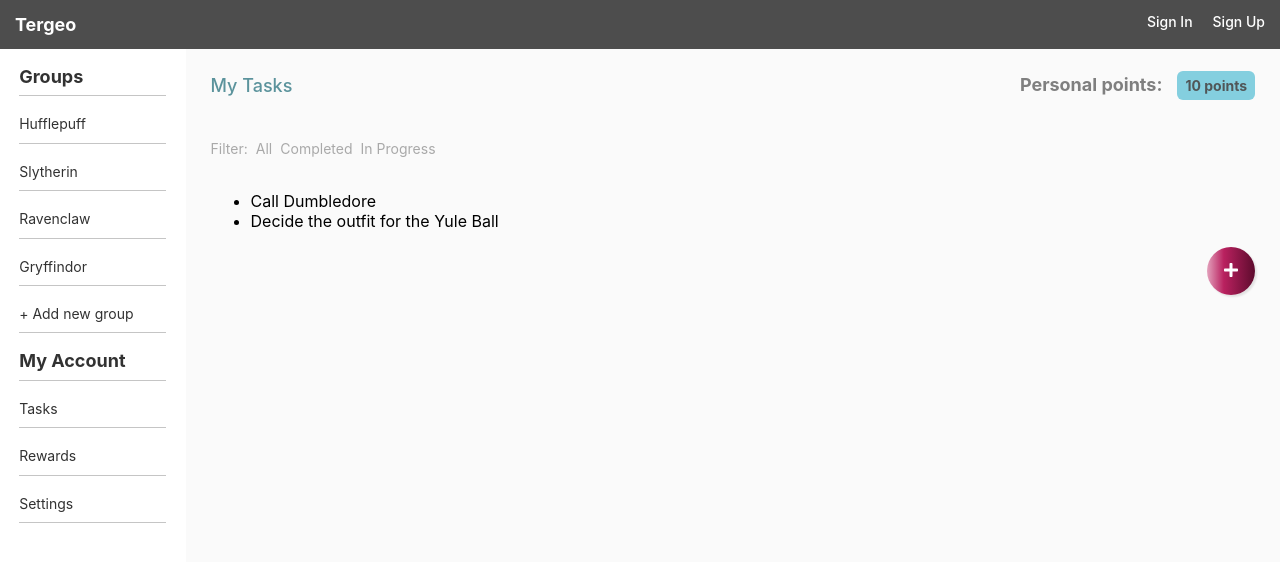
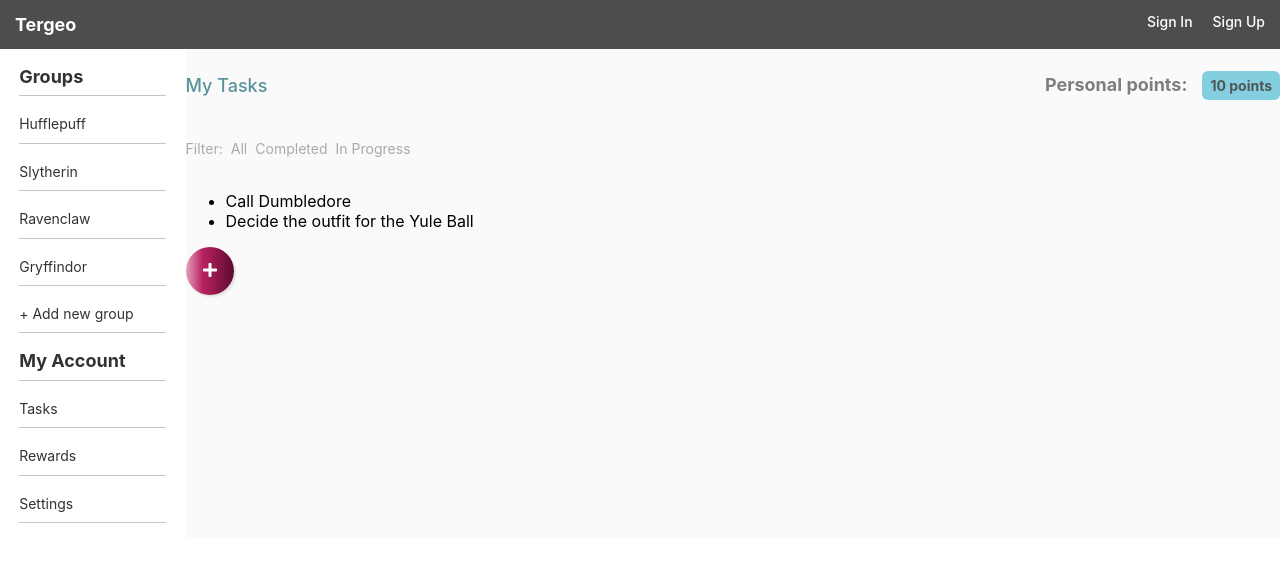
Before and after one commit to NicolePell/tergeo-typescript, a React (Create React App) app in the folder tergeo-ui/: page / in a window 1280 px wide. Shown: the top 562 px of the page. Built offline with nearby package versions, Linux system fonts and the light colour scheme.

Commit message:
chore(styling): still trying to make cmain content 100% height

```diff
--- a/tergeo-ui/src/App.tsx
+++ b/tergeo-ui/src/App.tsx
@@ -6,13 +6,12 @@ import AppHeader from './components/AppHeader';
 import MainContent from './components/MainContent';
 
 const Container = styled.div`
-  height: 100%;
-  background-color: orange;
+  height: 100vh;
 `;
 
 const MainContentContainer = styled.div`
   display: flex;
-  height: 100%;
+  background-color: #fafafa;
 `;
 
 const App: React.FC = () => {
--- a/tergeo-ui/src/Tasks/TaskList.tsx
+++ b/tergeo-ui/src/Tasks/TaskList.tsx
@@ -7,18 +7,22 @@ import NewTaskModal from './NewTaskModal';
 
 const Container = styled.div`
   display: flex;
+  flex: 1 1;
   flex-direction: column;
 `;
 
-const List = styled.ul`
-  align-self: stretch;
-`;
+const List = styled.ul``;
 
 const Item = styled.li``;
 
 export const AddButton = styled.button`
   background: #b9215f;
-  background: linear-gradient(90deg, rgba(227, 161, 188, 1) 0%, rgba(185, 33, 95, 1) 35%, rgba(93, 11, 45, 1) 100%);
+  background: linear-gradient(
+    90deg,
+    rgba(227, 161, 188, 1) 0%,
+    rgba(185, 33, 95, 1) 35%,
+    rgba(93, 11, 45, 1) 100%
+  );
   color: white;
   border: none;
   border-radius: 50%;
@@ -26,7 +30,6 @@ export const AddButton = styled.button`
   height: 3em;
   width: 3em;
   box-shadow: 2px 2px 2px 0px rgba(20, 20, 20, 0.1);
-  align-self: flex-end;
 `;
 
 export type Props = {};
@@ -49,7 +52,7 @@ class TaskList extends React.PureComponent<Props, State> {
   render() {
     const { showModal } = this.state;
     return (
-      <Container id="task-list">
+      <Container id="task-list-container">
         {showModal && <NewTaskModal />}
         <List>
           <Item>Call Dumbledore</Item>
--- a/tergeo-ui/src/components/MainContent.tsx
+++ b/tergeo-ui/src/components/MainContent.tsx
@@ -5,11 +5,9 @@ import { Body, BodyLarge, H4 } from '../Typography';
 import TaskList from '../Tasks/TaskList';
 
 const Container = styled.div`
-  background-color: #fafafa;
+  display: flex;
   flex: 1;
-  flex-direction: row;
-  padding-left: 25px;
-  padding-right: 25px;
+  flex-direction: column;
 `;
 
 const HeaderContainer = styled.div`
@@ -53,8 +51,8 @@ const PointsValue = styled(Body)`
 const FilterContainer = styled.div`
   display: flex;
   flex-direction: row;
+  justify-content: space-between;
   width: 225px;
-  justify-content: space-between;
 `;
 
 const FilterLabel = styled(Body)`
@@ -64,7 +62,7 @@ const FilterLabel = styled(Body)`
 const MainContent = () => {
   return (
     <Container id="main-content">
-      <HeaderContainer>
+      <HeaderContainer id="header-container">
         <Header>My Tasks</Header>
         <PointsContainer>
           <PointsLabel>Personal points:</PointsLabel>
@@ -73,7 +71,7 @@ const MainContent = () => {
           </Points>
         </PointsContainer>
       </HeaderContainer>
-      <FilterContainer>
+      <FilterContainer id="filter-container">
         <FilterLabel>Filter: </FilterLabel>
         <FilterLabel>All</FilterLabel>
         <FilterLabel>Completed</FilterLabel>
--- a/tergeo-ui/src/index.css
+++ b/tergeo-ui/src/index.css
@@ -1,10 +1,10 @@
 html {
-  height: 100%;
+  height: 100vh;
 }
 
 body {
   margin: 0;
-  height: 100%;
+  height: 100vh;
   font-family: -apple-system, BlinkMacSystemFont, 'Segoe UI', 'Roboto', 'Oxygen',
     'Ubuntu', 'Cantarell', 'Fira Sans', 'Droid Sans', 'Helvetica Neue',
     sans-serif;
@@ -18,5 +18,5 @@ code {
 }
 
 #root {
-  height: 100%;
+  height: 100vh;
 }
```
Also changed, not shown: 1 other file (tests, documents, lock files or other folders).
